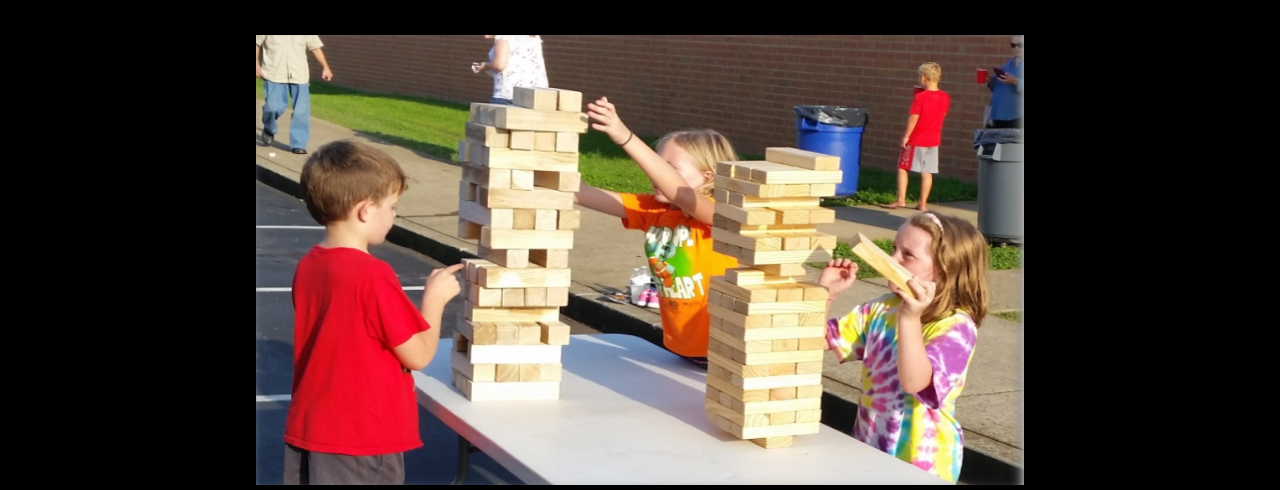
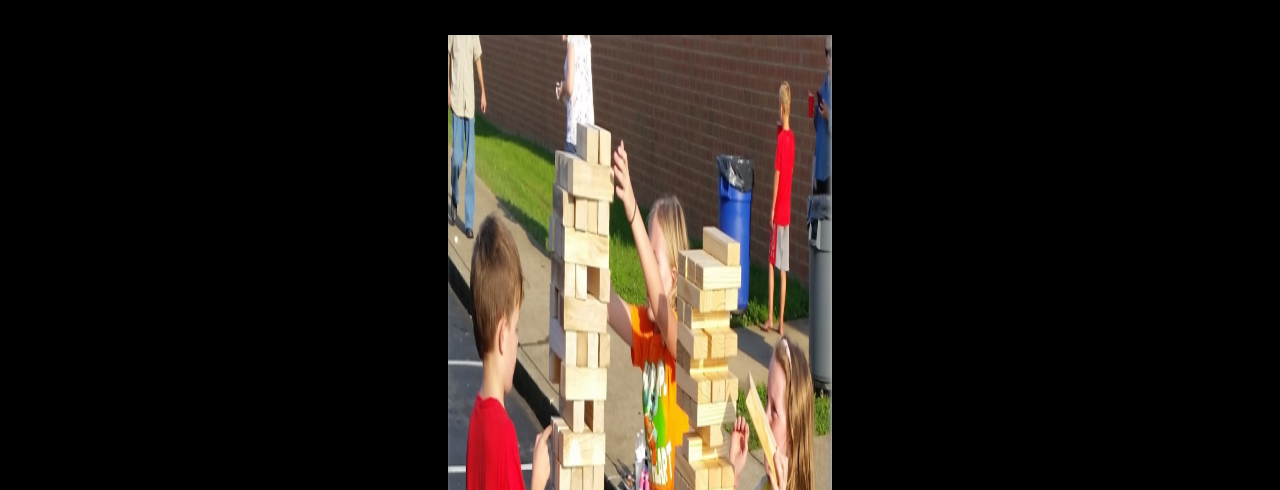
Before and after one commit to playtimeSportsGames/TableGames, a plain HTML site: page index.html in a window 1280 px wide. Shown: the part 462-952 px from the top of the page. Drawn offline with Linux system fonts and the light colour scheme.

Commit message:
Update index.html

```diff
--- a/index.html
+++ b/index.html
@@ -153,9 +153,9 @@
     #tall{
     }
     #skinny{
-      width: 20vw;
+      width: 30vw;
       margin-top: 3vw;
-      margin-left: 10vw;
+      margin-left: 35vw;
       height: 60vw;
     }
   </style>
@@ -172,7 +172,7 @@
 
         document.write('<p id="whiteText">Table Games</p>');
         document.write('<p id="blueText">Wooden Stacking Tower Blocks</p>');
-        document.write('<img src="table2.png" id="wide">');
+        document.write('<img src="table2.png" id="skinny">');
         document.write('<img src="table3.png" id="wide">');
         document.write('<img src="table4.png" id="wide">');
         document.write('<p id="blueText">Foosball Table</p>');
```
